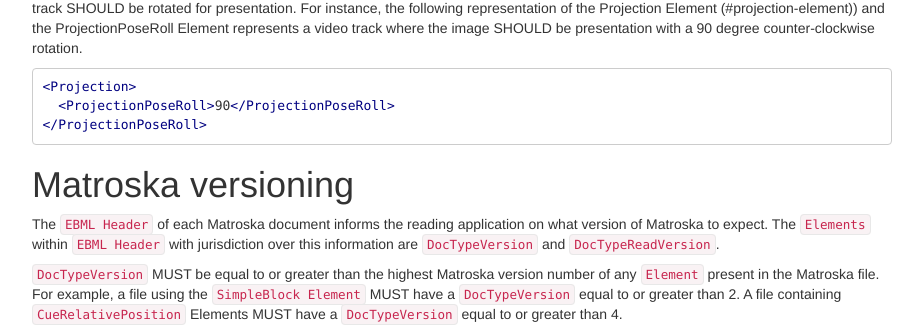
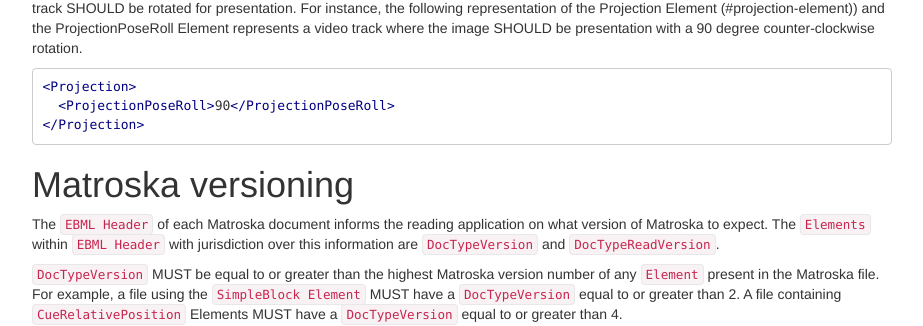
Before and after one commit to ietf-wg-cellar/matroska-specification, a Jekyll site: the page built from notes.md, in a window 1280 px wide and 900 px high, scrolled down 1255 px. Shown: the part 143-469 px from the top of the window, without its empty margins (273-1196 px from the left). Built offline with Jekyll 4.4.1, drawn with Linux system fonts in a browser that asks for light colours; our own code applies the rules of GitHub Pages for plain Markdown files.

Commit message:
fix typo in ProjectionPoseRoll example

````diff
--- a/notes.md
+++ b/notes.md
@@ -51,7 +51,7 @@
 ```xml
 <Projection>
   <ProjectionPoseRoll>90</ProjectionPoseRoll>
-</ProjectionPoseRoll>
+</Projection>
 ```
 
 # Matroska versioning
````
